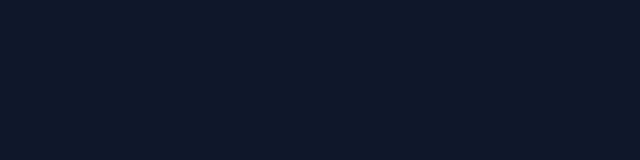
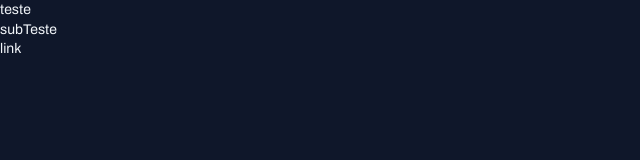
Before and after one commit to johnMFC/Portal_noticias, a plain HTML site: page index.html in a window 1280 px wide. Shown: the whole page, without its empty margins (0-640 px from the left). Drawn offline with Linux system fonts and the light colour scheme.

Commit message:
aplication_fonts

```diff
--- a/index.html
+++ b/index.html
@@ -3,10 +3,15 @@
 <head>
     <meta charset="UTF-8">
     <meta name="viewport" content="width=device-width, initial-scale=1.0">
+    <link rel="preconnect" href="https://fonts.googleapis.com">
+    <link rel="preconnect" href="https://fonts.gstatic.com" crossorigin>
+    <link href="https://fonts.googleapis.com/css2?family=Archivo:ital,wght@0,100..900;1,100..900&family=Poppins:wght@400;700&display=swap" rel="stylesheet">
     <link rel="stylesheet" href="./style/index.css">
     <title>Portal de notícias</title>
 </head>
 <body>
-
+    <h1>teste</h1>
+    <h2>subTeste</h2>
+    <a href="#">link</a>
 </body>
 </html>
--- a/style/global.css
+++ b/style/global.css
@@ -11,9 +11,31 @@
     --stroke-color:#1E293B;
     --text-color-primary:#F1F5F9;
     --text-color-secondary:#CBD5E1;
+
+    --font-family:'Archivo','sans-serif';
+    --h1:800 24px/135% var(--font-family);
+    --h2:800 16px/140% var(--font-family);
+    --h3:800 14px/140% var(--font-family);
+    --text-span:600 14px/145% var(--font-family);
+    --text:400 14px/140% var(--font-family);
+    --text-sm:400 14px/160% var(--font-family);
 }
 
 body{
+    font: var(--text);
     color: var(--text-color-primary);
     background-color: var(--bg-color);
 }
+
+a{
+    text-decoration: none;
+    color: inherit;/*herdando a cor que está no body */
+}
+
+a:hover{
+    color: var(--brand-color-light);
+}
+
+h1,h2,h3{
+    font:inherit;
+}
```
